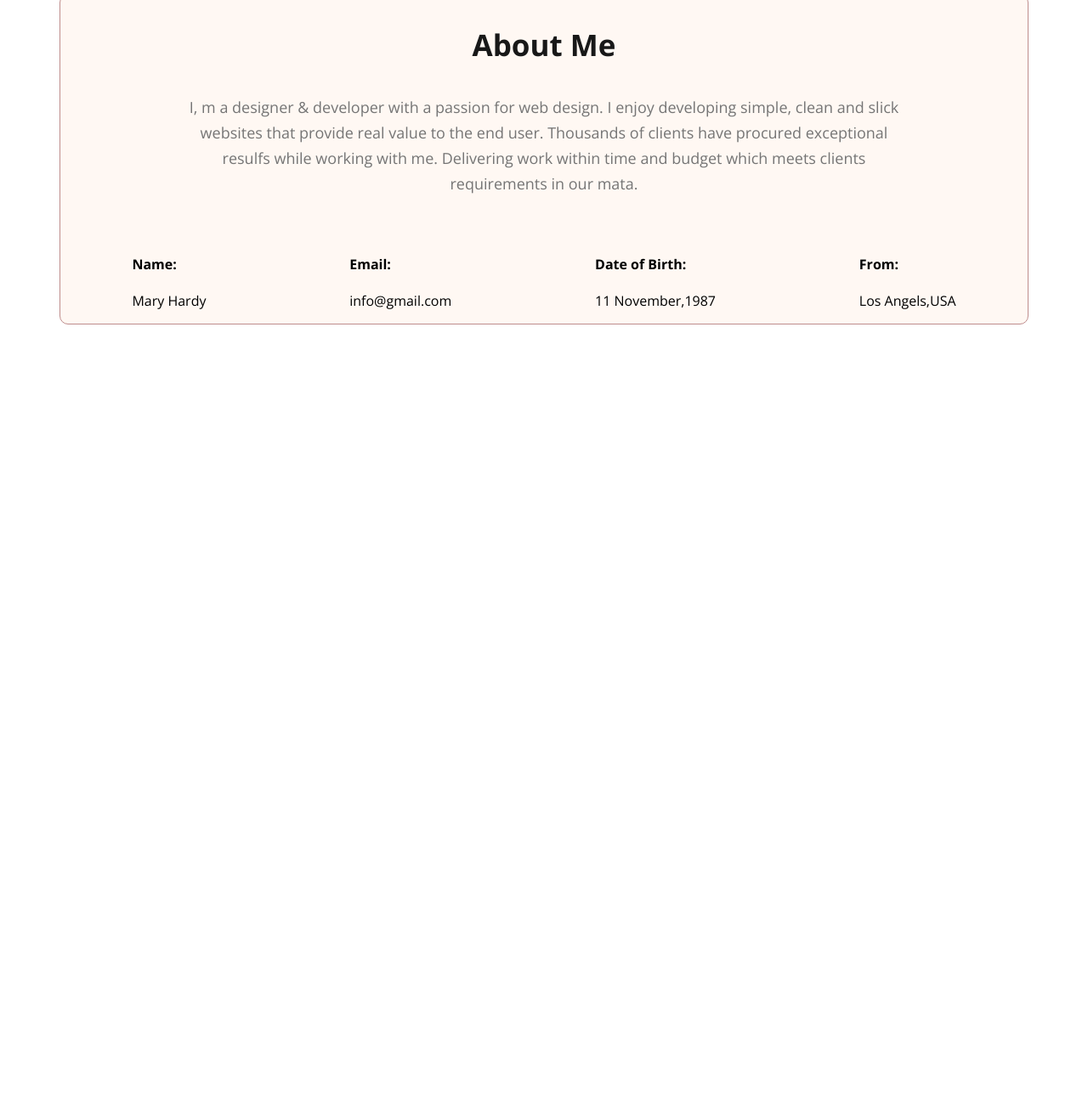
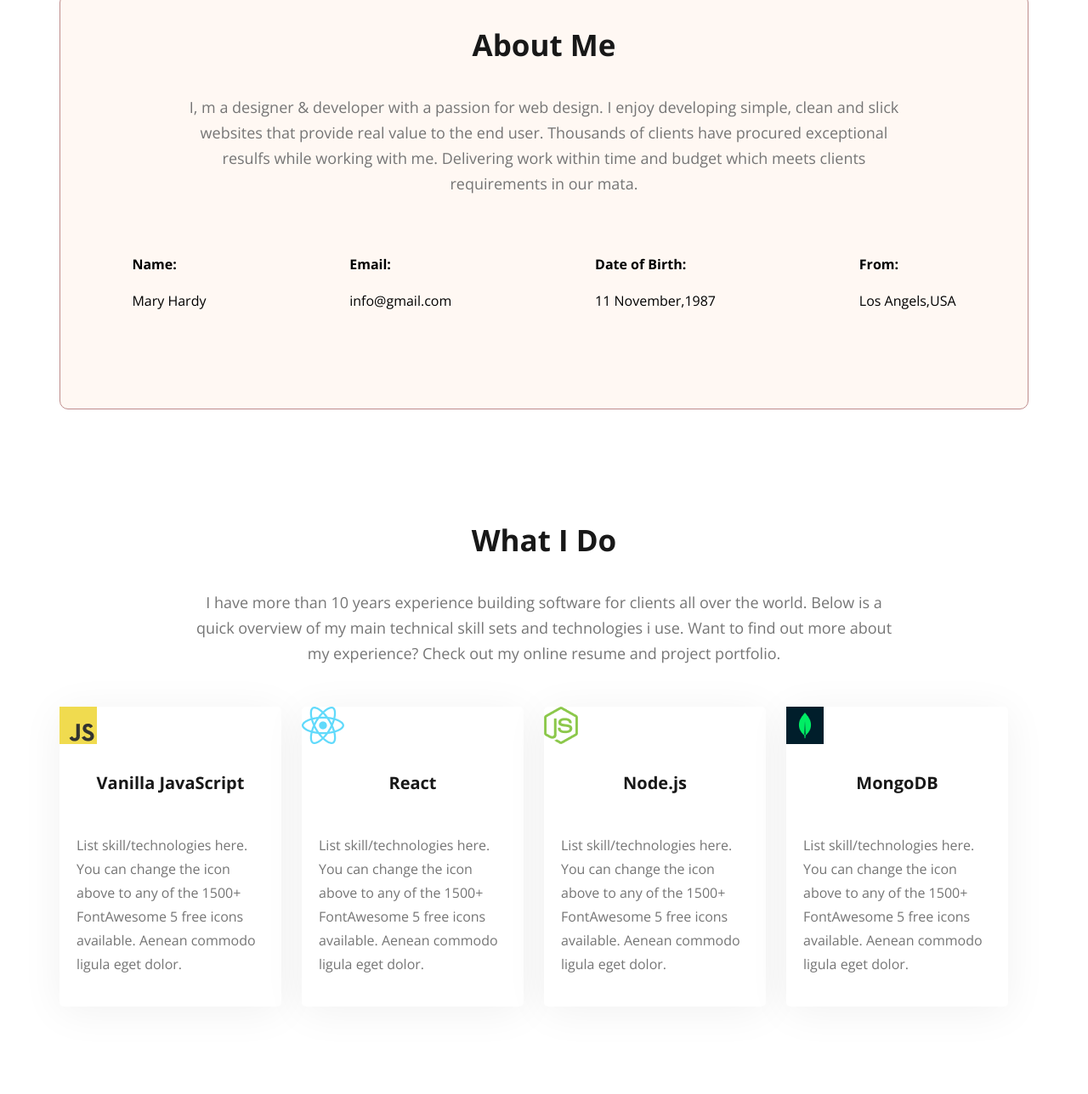
Before and after one commit to antim001/webdeveloper-portfolio, a plain HTML site: page index.html in a window 1280 px wide. Shown: the part 905-2193 px from the top of the page at 85% size. Before the commit the page ends 1417 px from the top, so only its background shows below. Drawn offline with nearby package versions, Linux system fonts and the light colour scheme.

Commit message:
skill added

```diff
--- a/index.html
+++ b/index.html
@@ -53,6 +53,32 @@
                   </div>
                </div>
           </section>
+          <section class="skill-info-content">
+            <h3 class="section-title">What I Do</h3>
+            <p class="section-description">I have more than 10 years experience building software for clients all over the world. Below is a quick overview of my main technical skill sets and technologies i use. Want to find out more about my experience? Check out my online resume and project portfolio.</p>
+            <div class="skill">
+                <div class="skill-info">
+                    <img src="images/icons/js.png" alt="">
+                    <h4 class="skill-title">Vanilla JavaScript</h4>
+                    <p class="skill-des">List skill/technologies here. You can change the icon above to any of the 1500+ FontAwesome 5 free icons available. Aenean commodo ligula eget dolor.</p>
+                </div>
+                <div class="skill-info">
+                    <img src="images/icons/react.png" alt="">
+                    <h4 class="skill-title">React</h4>
+                    <p class="skill-des">List skill/technologies here. You can change the icon above to any of the 1500+ FontAwesome 5 free icons available. Aenean commodo ligula eget dolor.</p>
+                </div>
+                <div class="skill-info">
+                    <img src="images/icons/nodejs.png" alt="">
+                    <h4 class="skill-title">Node.js</h4>
+                    <p class="skill-des">List skill/technologies here. You can change the icon above to any of the 1500+ FontAwesome 5 free icons available. Aenean commodo ligula eget dolor.</p>
+                </div>
+                <div class="skill-info">
+                    <img src="images/icons/mongo.png" alt="">
+                    <h4 class="skill-title">MongoDB</h4>
+                    <p class="skill-des">List skill/technologies here. You can change the icon above to any of the 1500+ FontAwesome 5 free icons available. Aenean commodo ligula eget dolor.</p>
+                </div>
+            </div>
+          </section>
     </main>
     <footer></footer>
 </body>
--- a/styles/style.css
+++ b/styles/style.css
@@ -110,24 +110,60 @@ h3 {
 
     color: #757575;
     text-align: center;
-padding: 30px 150px;
+    padding: 30px 150px;
     font-size: 18px;
     font-style: normal;
     font-weight: 400;
     line-height: 30px;
     margin-top: 5px;
 }
-main{
+
+main {
     max-width: 1140px;
     margin: 0 auto;
 }
-.about{
+
+.about {
     border-radius: 10px;
-border: 1px solid #be8c8c;
-background: #FFF8F3;
-margin: 130px 0;
+    border: 1px solid #be8c8c;
+    background: #FFF8F3;
+    margin: 130px 0;
 }
-.about-info-container{
+
+.about-info-container {
+    display: flex;
+    justify-content: space-around;
+    margin-bottom: 100px;
+}
+
+.skill {
     display: flex;
     justify-content: space-around;
 }
+
+.skill-info {
+    border-radius: 5px;
+    background: #FFF;
+    box-shadow: 0px 6px 50px 0px rgba(0, 0, 0, 0.06);
+    margin-right: 24px;
+    margin-bottom: 100px;
+}
+
+.skill-title {
+    color: #181818;
+    text-align: center;
+
+    font-size: 20px;
+    font-style: normal;
+    font-weight: 700;
+    line-height: normal;
+}
+
+.skill-des {
+    color: #757575;
+    font-size: 16px;
+    font-style: normal;
+    font-weight: 400;
+    line-height: 28px;
+    padding: 20px;
+}
```
